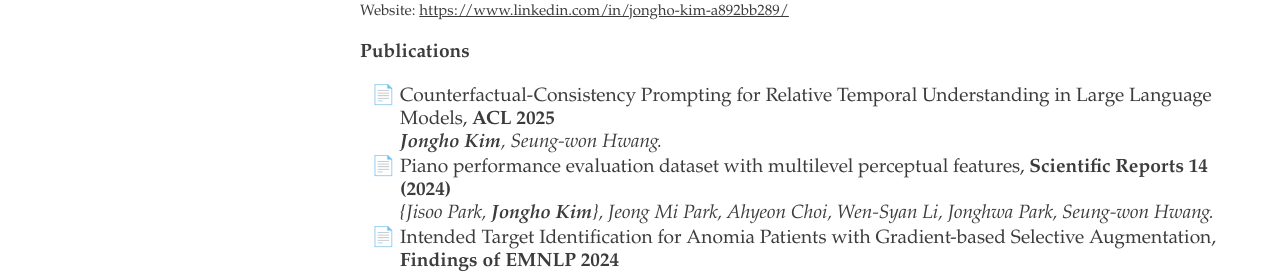
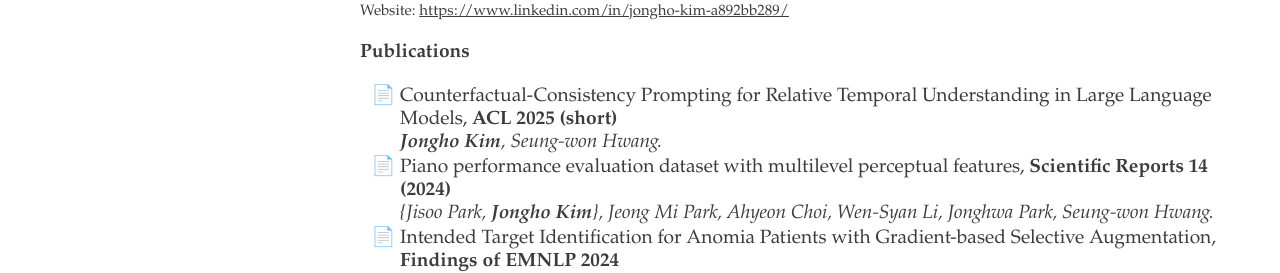
Before and after one commit to ldilab/ldilab.github.io, a Jekyll site: the page built from _people/kimjongho.md, in a window 1280 px wide. Shown: the part 769-1042 px from the top of the page. Built offline with Jekyll 4.4.1, drawn with Linux system fonts in a browser that asks for light colours.

Commit message:
Update publications.yml

```diff
--- a/_data/publications.yml
+++ b/_data/publications.yml
@@ -2,7 +2,7 @@
   papers:
   - title: 'Counterfactual-Consistency Prompting for Relative Temporal Understanding in Large Language Models'
     authors: 'Jongho Kim, Seung-won Hwang'
-    venue: ACL 2025
+    venue: ACL 2025 (short)
   - title: 'RoToR: Towards More Reliable Responses for Order-Invariant Inputs'
     authors: 'Author1, Author2, Author3'
     venue: ACL 2025
```
